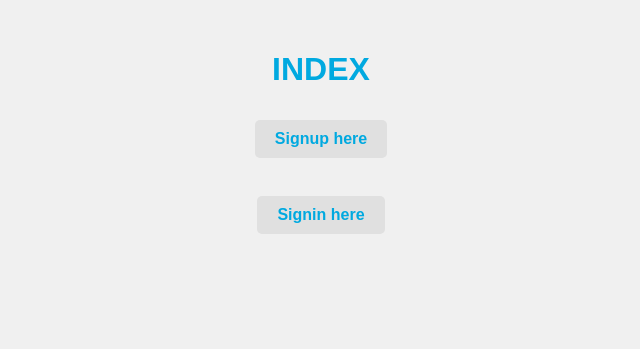
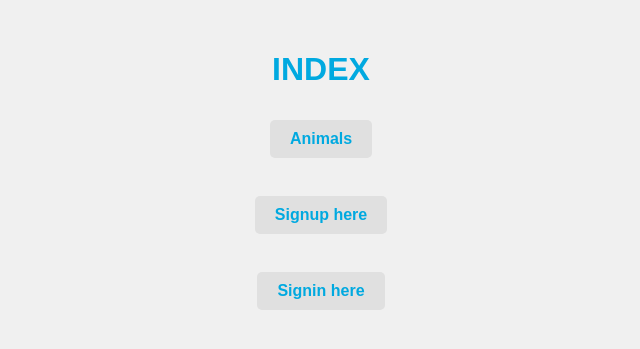
Before and after one commit to ArturSultanov/iis-proj, a Python web app: template templates/index.html in a window 1280 px wide. Shown: the top 349 px of the page, without its empty margins (319-959 px from the left). Run offline with Jinja, Linux system fonts and the light colour scheme; the template is opened without the code that fills it, so the values that code supplies are empty.

Commit message:
feat(): add animals link

```diff
--- a/templates/index.html
+++ b/templates/index.html
@@ -7,13 +7,12 @@
 </head>
 <body>
     <h1>Index</h1>
+    <a href="/animals" class="link">Animals</a><br>
     {% if not user %}
-    <a href="/user/signup" class="link">Signup here</a>
-    <br>
-    <a href="/user/signin" class="link">Signin here</a>
+    <a href="/user/signup" class="link">Signup here</a><br>
+    <a href="/user/signin" class="link">Signin here</a><br>
     {% else %}
-    <a href="/user/profile" class="link">Profile</a>
-    <br>
+    <a href="/user/profile" class="link">Profile</a><br>
     <button id="logout" class="link">Logout</button>
     {% endif %}
 </body>
```
